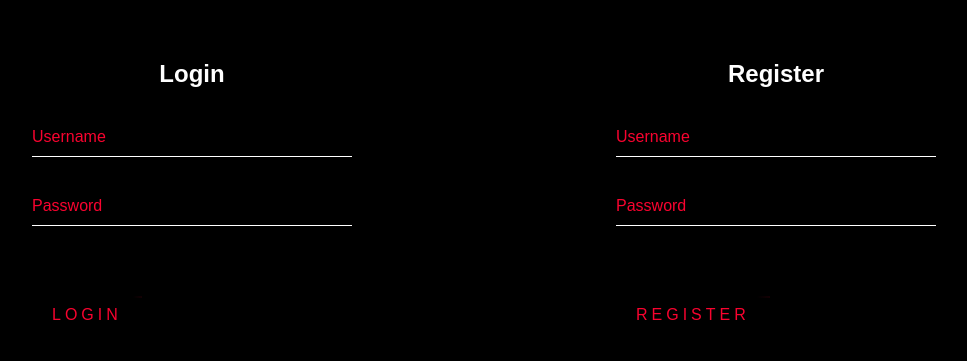
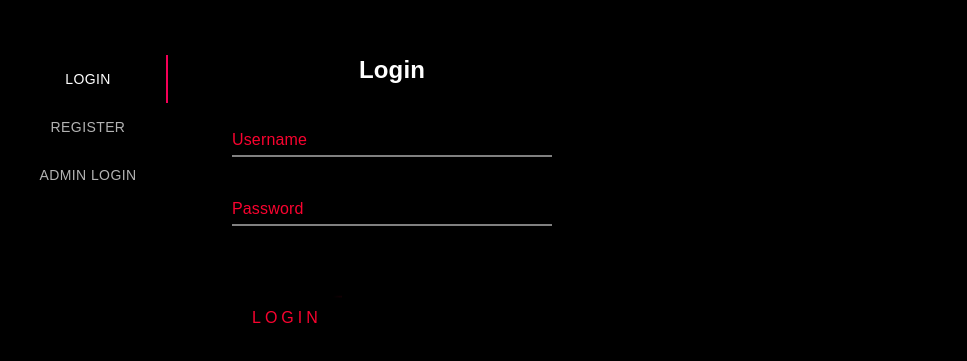
Before and after one commit to rahul975337/pms-combined, a React (Create React App) app in the folder client/: page /login in a window 1280 px wide. Shown: the part 201-562 px from the top of the page, without its empty margins (248-1215 px from the left). Built offline with nearby package versions, Linux system fonts and the light colour scheme.

Commit message:
working on admin backend

```diff
--- a/client/src/Pages/Login/Login.css
+++ b/client/src/Pages/Login/Login.css
@@ -8,17 +8,22 @@ body {
   background: linear-gradient(rgba(0, 0, 0, 4), rgba(0, 0, 0, 4));
 }
 .login-page {
-  display: flex;
+  /* display: flex;
   flex-direction: row;
-  justify-content: space-evenly;
+  justify-content: space-evenly; */
 }
-.login-box-2 {
-  left: 80%;
+.tablist {
+  color: white;
+  background: transparent;
+  transition: 0.3s ease-in;
+}
+.tablist--selected {
+  background: blue;
 }
 .login-box {
   position: absolute;
-  /* top: 50%;
-  left: 50%; */
+  top: 50%;
+  left: 50%;
   top: 50%;
   width: 400px;
   padding: 40px;
--- a/client/src/Pages/Login/Login.js
+++ b/client/src/Pages/Login/Login.js
@@ -5,8 +5,59 @@ import { useStateValue } from "../../Context/StateProvider";
 import { actionTypes } from "../../Context/reducer";
 import { ToastContainer, toast } from "react-toastify";
 import "react-toastify/dist/ReactToastify.css";
-import { Tab, Tabs, TabList, TabPanel } from "react-tabs";
-import "react-tabs/style/react-tabs.css";
+import PropTypes from "prop-types";
+import { makeStyles } from "@material-ui/core/styles";
+import Tabs from "@material-ui/core/Tabs";
+import Tab from "@material-ui/core/Tab";
+import Typography from "@material-ui/core/Typography";
+import Box from "@material-ui/core/Box";
+function TabPanel(props) {
+  const { children, value, index, ...other } = props;
+
+  return (
+    <div
+      role="tabpanel"
+      hidden={value !== index}
+      id={`vertical-tabpanel-${index}`}
+      aria-labelledby={`vertical-tab-${index}`}
+      {...other}
+    >
+      {value === index && (
+        <Box p={3}>
+          <Typography>{children}</Typography>
+        </Box>
+      )}
+    </div>
+  );
+}
+
+TabPanel.propTypes = {
+  children: PropTypes.node,
+  index: PropTypes.any.isRequired,
+  value: PropTypes.any.isRequired,
+};
+
+function a11yProps(index) {
+  return {
+    id: `vertical-tab-${index}`,
+    "aria-controls": `vertical-tabpanel-${index}`,
+  };
+}
+
+const useStyles = makeStyles((theme) => ({
+  root: {
+    flexGrow: 1,
+    backgroundColor: "transparent",
+    color: "white",
+    display: "flex",
+  },
+  tabs: {
+    borderRight: `1px solid ${theme.palette.divider}`,
+    marginTop: "20%",
+    marginLeft: "20%",
+  },
+}));
+
 function Login() {
   const [username, setUsername] = useState("");
   const [password, setPassword] = useState("");
@@ -15,6 +66,12 @@ function Login() {
   const [isLoggedIn, setIsLoggedIn] = useState(false);
   const baseUrl = "http://localhost:3001";
   const [state, dispatch] = useStateValue();
+  const classes = useStyles();
+  const [value, setValue] = useState(0);
+
+  const handleChange = (event, newValue) => {
+    setValue(newValue);
+  };
 
   const login = () => {
     Axios.post(`${baseUrl}/login`, {
@@ -35,21 +92,49 @@ function Login() {
     Axios.post(`${baseUrl}/register`, {
       username: usernameReg,
       password: passwordReg,
-    })
-      .then((response) => {
-        if (response.data.message) {
+    }).then((response) => {
+      // if (response.data.message) {
+      //   return toast(" User already exists", { type: "error" });
+      // }
+      if (response.data.err) {
         return toast(" User already exists", { type: "error" });
       }
-        // if (response.data.err) {
-        //   return toast(" User already exists", { type: "error" });
-        // }
-      })
-      .catch(toast(" User already exists", { type: "error" }));
+    });
+  };
+
+  const admin = () => {
+    Axios.post(`${baseUrl}/admin`, {
+      username: username,
+      password: password,
+    }).then((response) => {
+      if (response.data.message) {
+        return toast("Invalid Username/Password", { type: "error" });
+      } else {
+        dispatch({
+          type: actionTypes.SET_USER,
+          user: response.data,
+        });
+      }
+    });
   };
 
   return (
-    <div className="login-page">
-      <ToastContainer position="bottom-left" />
+    <div className={classes.root}>
+      <ToastContainer position="bottom-center" />
+      <Tabs
+        orientation="vertical"
+        variant="scrollable"
+        value={value}
+        onChange={handleChange}
+        aria-label="Vertical tabs example"
+        className={classes.tabs}
+      >
+        {" "}
+        <Tab label="Login" {...a11yProps(0)} />
+        <Tab label="Register" {...a11yProps(1)} />
+        <Tab label="Admin Login" {...a11yProps(2)} />
+      </Tabs>
+      <TabPanel value={value} index={0}>
         <div className=" login-box login-box-1">
           <h2>Login</h2>
           <form>
@@ -80,6 +165,8 @@ function Login() {
             </btn>
           </form>
         </div>
+      </TabPanel>
+      <TabPanel value={value} index={1}>
         <div className="login-box login-box-2">
           <h2>Register</h2>
           <form>
@@ -110,6 +197,39 @@ function Login() {
             </btn>
           </form>
         </div>
+      </TabPanel>
+      <TabPanel value={value} index={2}>
+        <div className=" login-box login-box-3">
+          <h2>Admin Login</h2>
+          <form>
+            <div className="user-box">
+              <input
+                type="text"
+                required="true"
+                name=""
+                onChange={(e) => setUsername(e.target.value)}
+              />
+              <label>Username</label>
+            </div>
+            <div className="user-box">
+              <input
+                type="password"
+                name=""
+                required="true"
+                onChange={(e) => setPassword(e.target.value)}
+              />
+              <label>Password</label>
+            </div>
+            <btn className="login-btn" onClick={admin}>
+              <span></span>
+              <span></span>
+              <span></span>
+              <span></span>
+              Login
+            </btn>
+          </form>
+        </div>
+      </TabPanel>
     </div>
   );
 }
```
Also changed, not shown: 2 other files (tests, documents, lock files or other folders). Lines whose indentation alone changed are shown as unchanged.
